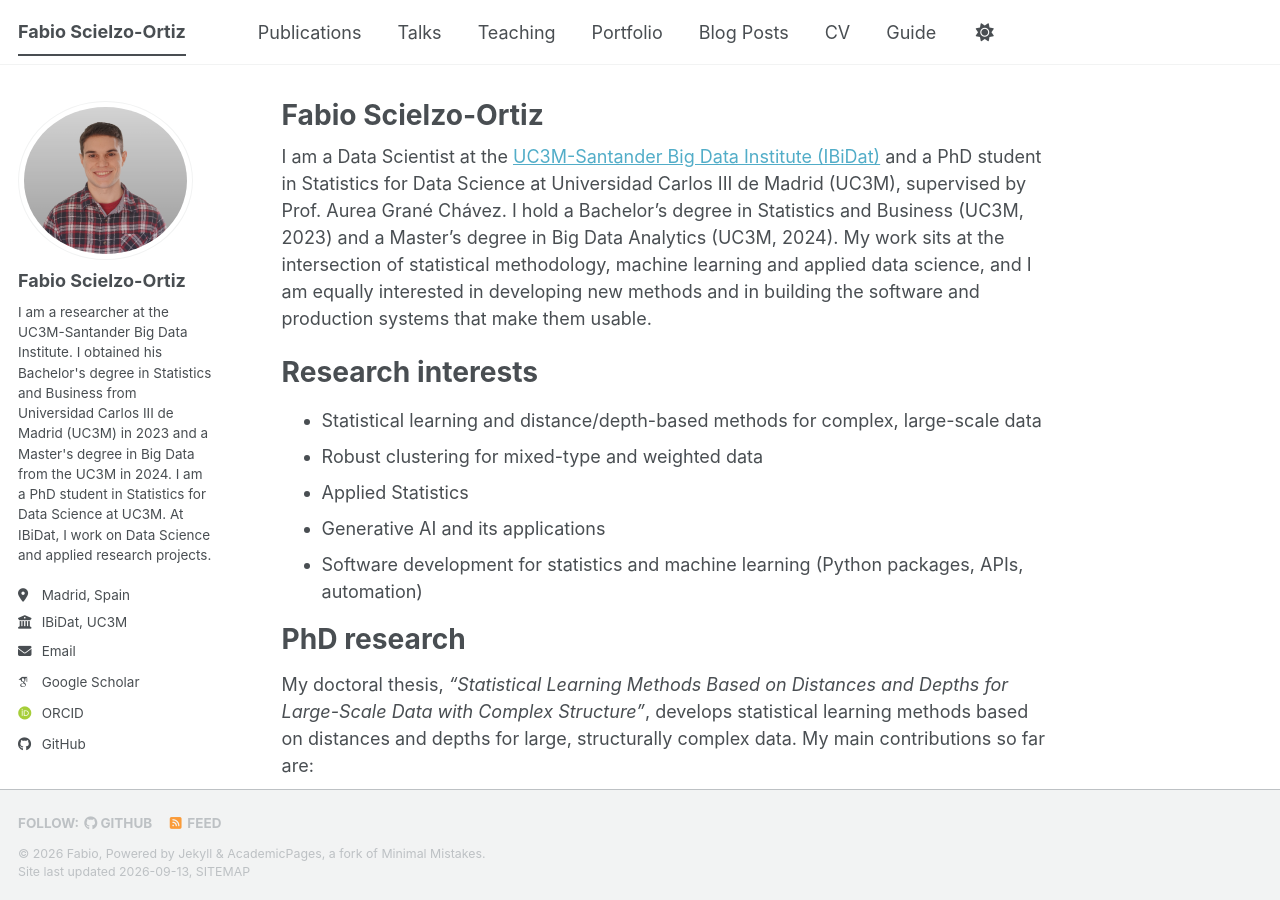
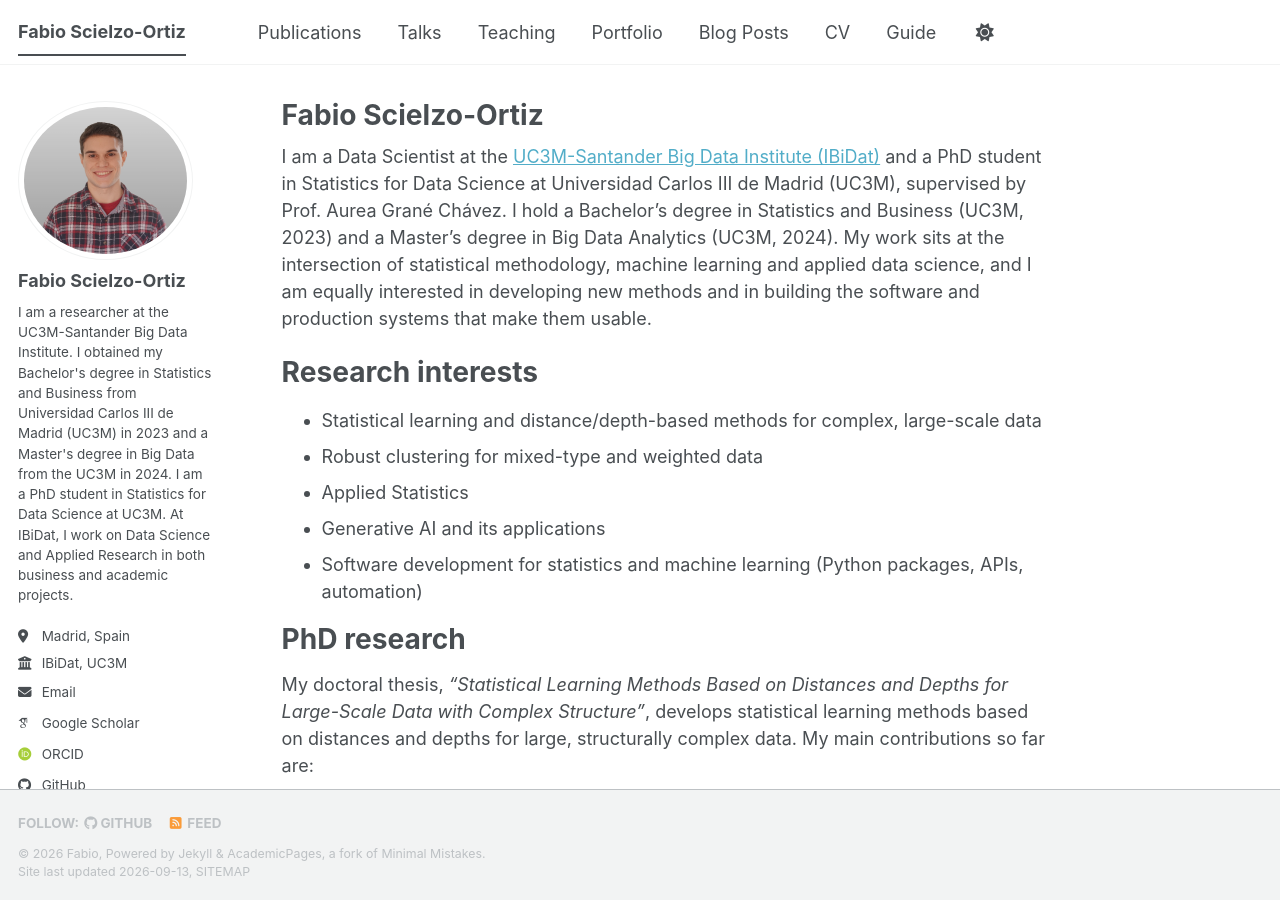
Before and after one commit to FabioScielzoOrtiz/fabioscielzoortiz.github.io, a Jekyll site: the page built from _pages/about.md, in a window 1280 px wide and 900 px high. Built offline with Jekyll 4.4.1, drawn with Linux system fonts in a browser that asks for light colours; some web fonts are replaced; a script bundle is joined from its source files by our own code; library files that are not in the unit come from our copies.

Commit message:
Update author bio for clarity and grammatical accuracy

```diff
--- a/_config.yml
+++ b/_config.yml
@@ -26,7 +26,7 @@ author:
   avatar           : "profile.png"
   name             : "Fabio Scielzo-Ortiz"
   pronouns         : # example: "she/her"
-  bio              : "I am a researcher at the UC3M-Santander Big Data Institute. I obtained his Bachelor's degree in Statistics and Business from Universidad Carlos III de Madrid (UC3M) in 2023 and a Master's degree in Big Data from the UC3M in 2024. I am a PhD student in Statistics for Data Science at UC3M. At IBiDat, I work on Data Science and applied research projects."
+  bio              : "I am a researcher at the UC3M-Santander Big Data Institute. I obtained my Bachelor's degree in Statistics and Business from Universidad Carlos III de Madrid (UC3M) in 2023 and a Master's degree in Big Data from the UC3M in 2024. I am a PhD student in Statistics for Data Science at UC3M. At IBiDat, I work on Data Science and Applied Research in both business and academic projects."
   location         : "Madrid, Spain"
   employer         : "IBiDat, UC3M"
   uri              : # URL
```
